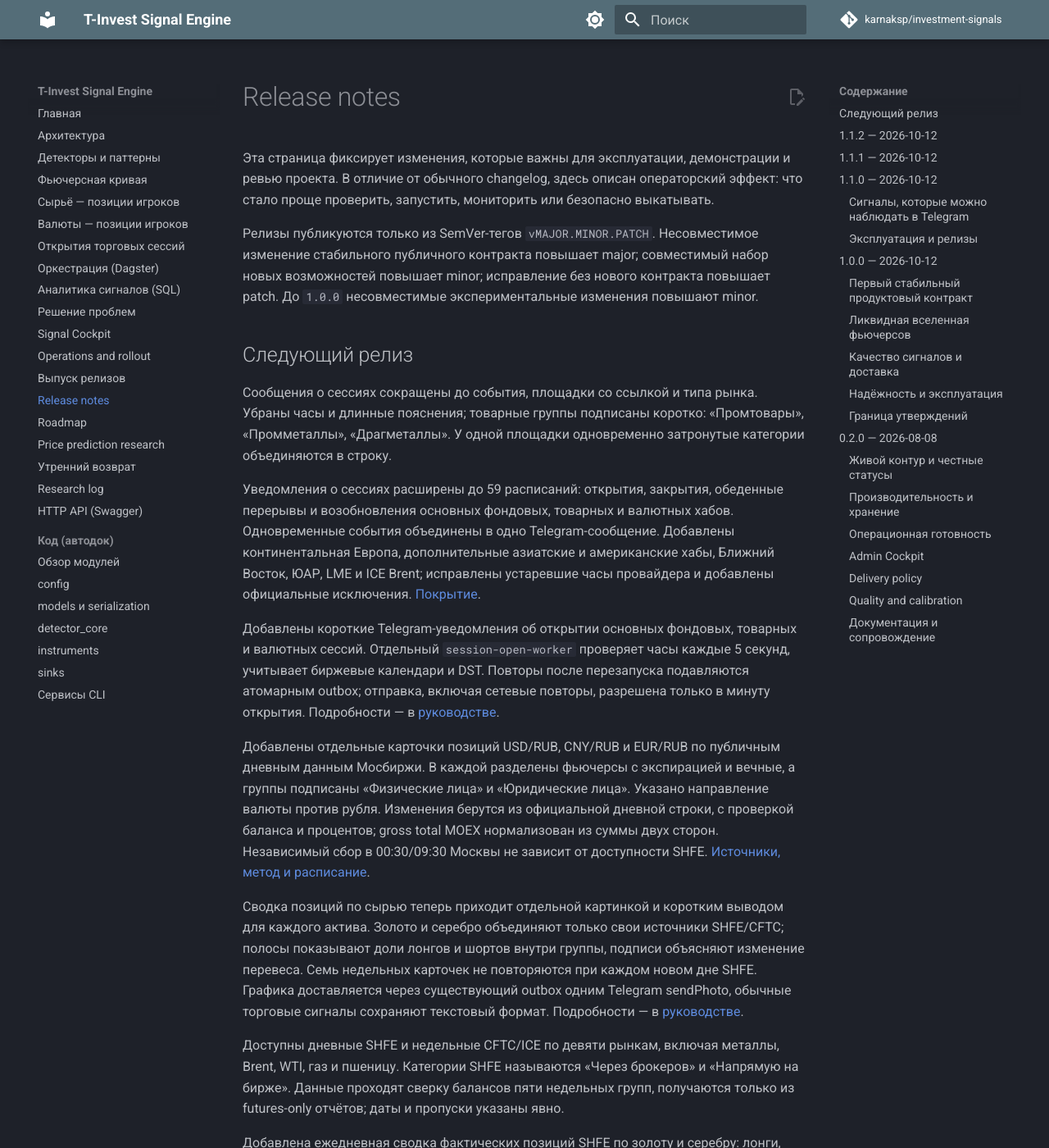
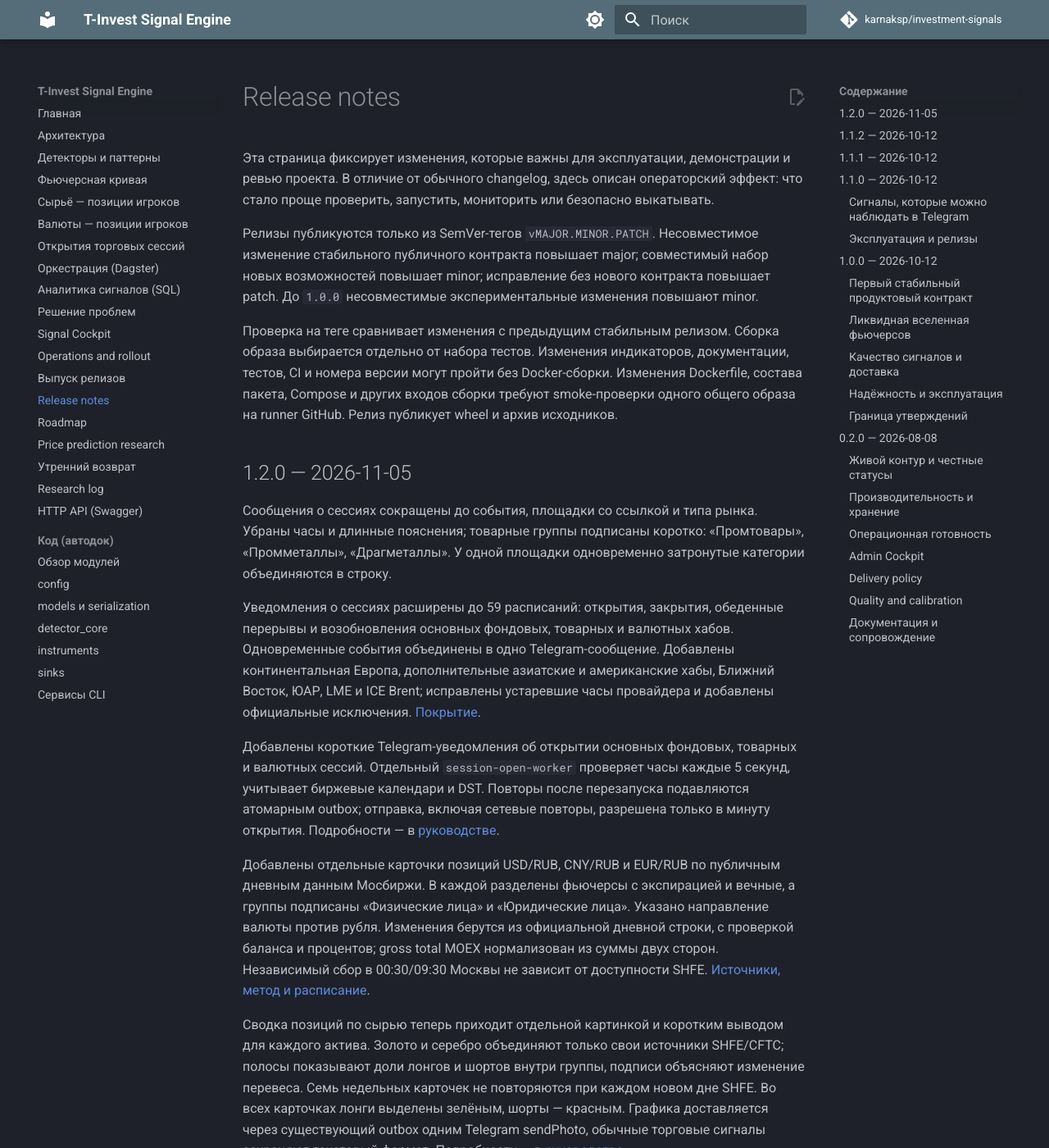
Before and after one commit to karnaksp/investment-signals, an MkDocs documentation site: the page built from docs/release_notes.md, in a window 1280 px wide and 1400 px high. Shown: the whole window at 82% size. Built offline with MkDocs 1.6.1 and Material for MkDocs 9.7.7, drawn with Linux system fonts in a browser that asks for light colours; comment, search, counter and statistics services are not loaded; some of the changed text lies outside the part shown.

Commit message:
Release v1.2.0 with change-aware Docker verification (#45)
Co-authored-by: Denis Irinyakov <karnaksp@users.noreply.github.com>

```diff
--- a/docs/release_notes.md
+++ b/docs/release_notes.md
@@ -7,7 +7,14 @@
 новых возможностей повышает minor; исправление без нового контракта повышает
 patch. До `1.0.0` несовместимые экспериментальные изменения повышают minor.
 
-## Следующий релиз
+Проверка на теге сравнивает изменения с предыдущим стабильным релизом.
+Сборка образа выбирается отдельно от набора тестов. Изменения индикаторов,
+документации, тестов, CI и номера версии могут пройти без Docker-сборки.
+Изменения Dockerfile, состава пакета, Compose и других входов сборки требуют
+smoke-проверки одного общего образа на runner GitHub. Релиз публикует wheel
+и архив исходников.
+
+## 1.2.0 — 2026-11-05
 
 Сообщения о сессиях сокращены до события, площадки со ссылкой и типа рынка.
 Убраны часы и длинные пояснения; товарные группы подписаны коротко:
@@ -39,6 +46,7 @@ patch. До `1.0.0` несовместимые экспериментальны
 для каждого актива. Золото и серебро объединяют только свои источники SHFE/CFTC;
 полосы показывают доли лонгов и шортов внутри группы, подписи объясняют изменение
 перевеса. Семь недельных карточек не повторяются при каждом новом дне SHFE.
+Во всех карточках лонги выделены зелёным, шорты — красным.
 Графика доставляется через существующий outbox одним Telegram sendPhoto,
 обычные торговые сигналы сохраняют текстовый формат. Подробности —
 в [руководстве](daily-metals-positions.md).
--- a/pyproject.toml
+++ b/pyproject.toml
@@ -4,7 +4,7 @@ build-backend = "setuptools.build_meta"
 
 [project]
 name = "tinvest-signal-engine"
-version = "1.1.2"
+version = "1.2.0"
 description = "Realtime anomaly detection pipeline for T-Invest market data."
 readme = "README.md"
 requires-python = ">=3.11"
```
Also changed, not shown: other parts of docs/release_notes.md (+1 -0 lines), CHANGELOG.md (+12 -0 lines), docs/releases/v1.2.0.md (added, +37 -0 lines), 6 other files.
